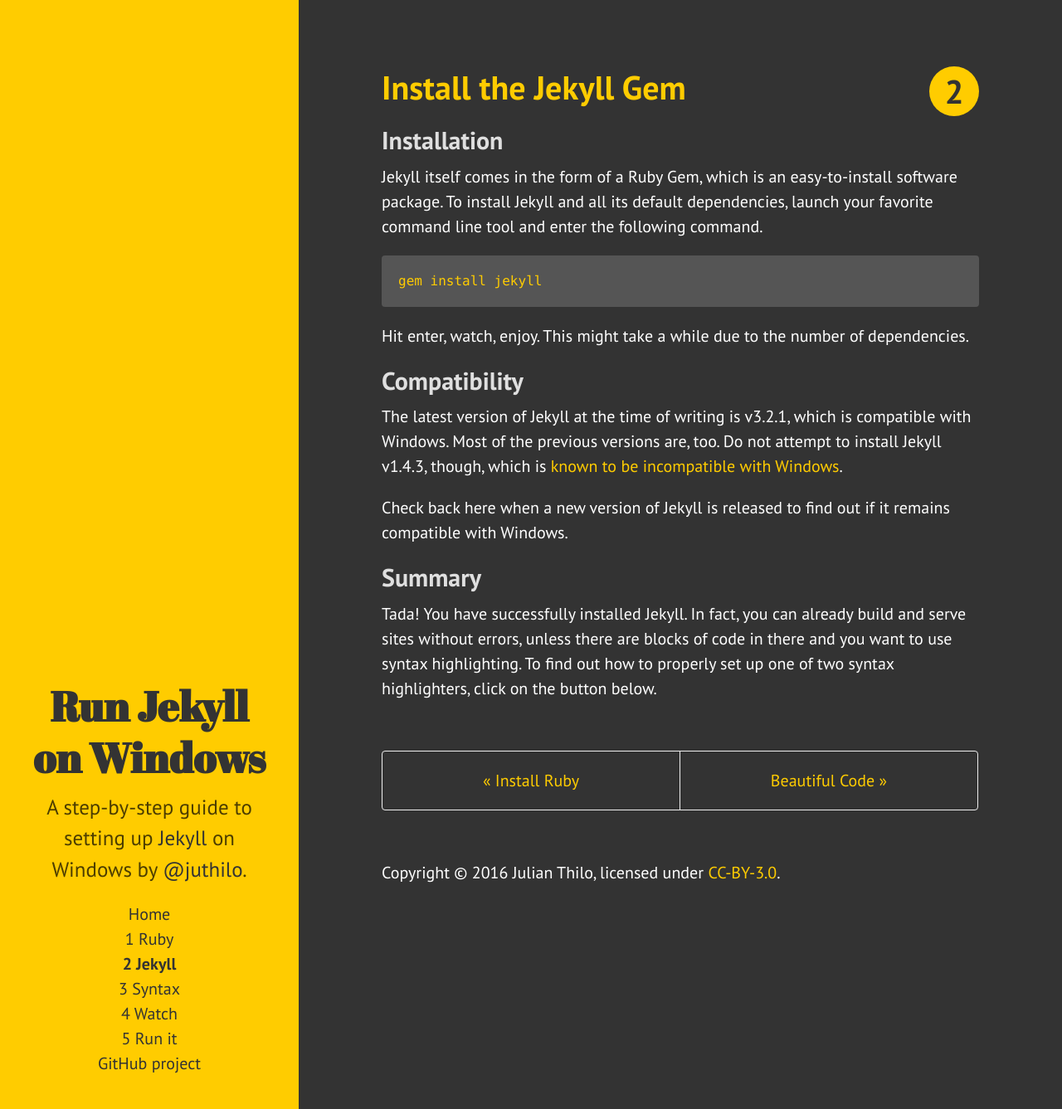
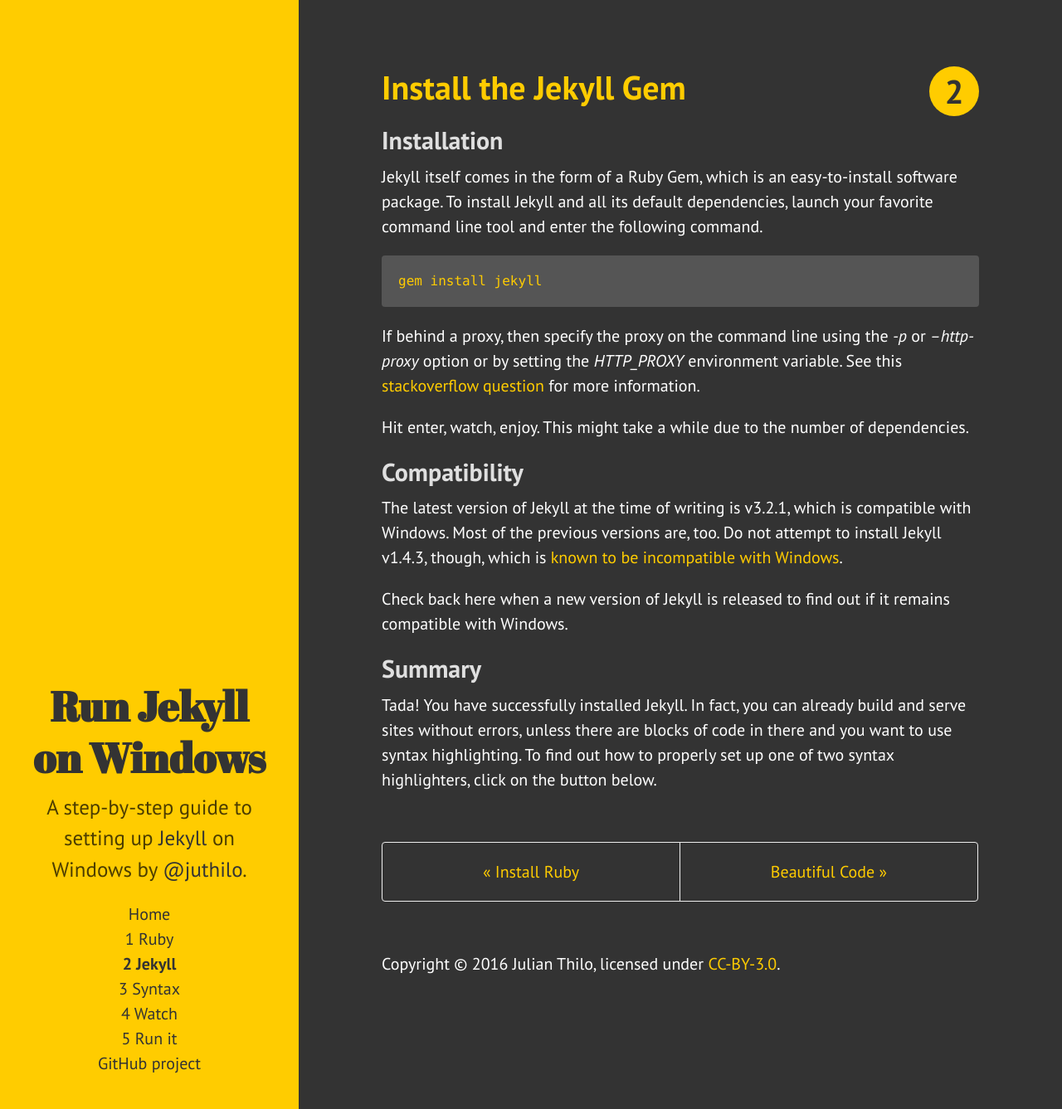
Before and after one commit to juthilo/run-jekyll-on-windows, a Jekyll site: the page built from 2-jekyll-gem.md, in a window 1280 px wide and 1337 px high. Shown: the whole window at 83% size. Built offline with Jekyll 4.4.1, drawn with Linux system fonts in a browser that asks for light colours.

Commit message:
add information about proxy for gem install

```diff
--- a/2-jekyll-gem.md
+++ b/2-jekyll-gem.md
@@ -11,6 +11,8 @@
 ~~~
 gem install jekyll
 ~~~
+
+If behind a proxy, then specify the proxy on the command line using the *-p* or *--http-proxy* option or by setting the *HTTP_PROXY* environment variable. See this [stackoverflow question](http://stackoverflow.com/questions/4418/how-do-i-update-ruby-gems-from-behind-a-proxy-isa-ntlm) for more information.
 
 Hit enter, watch, enjoy. This might take a while due to the number of dependencies.
 
```
